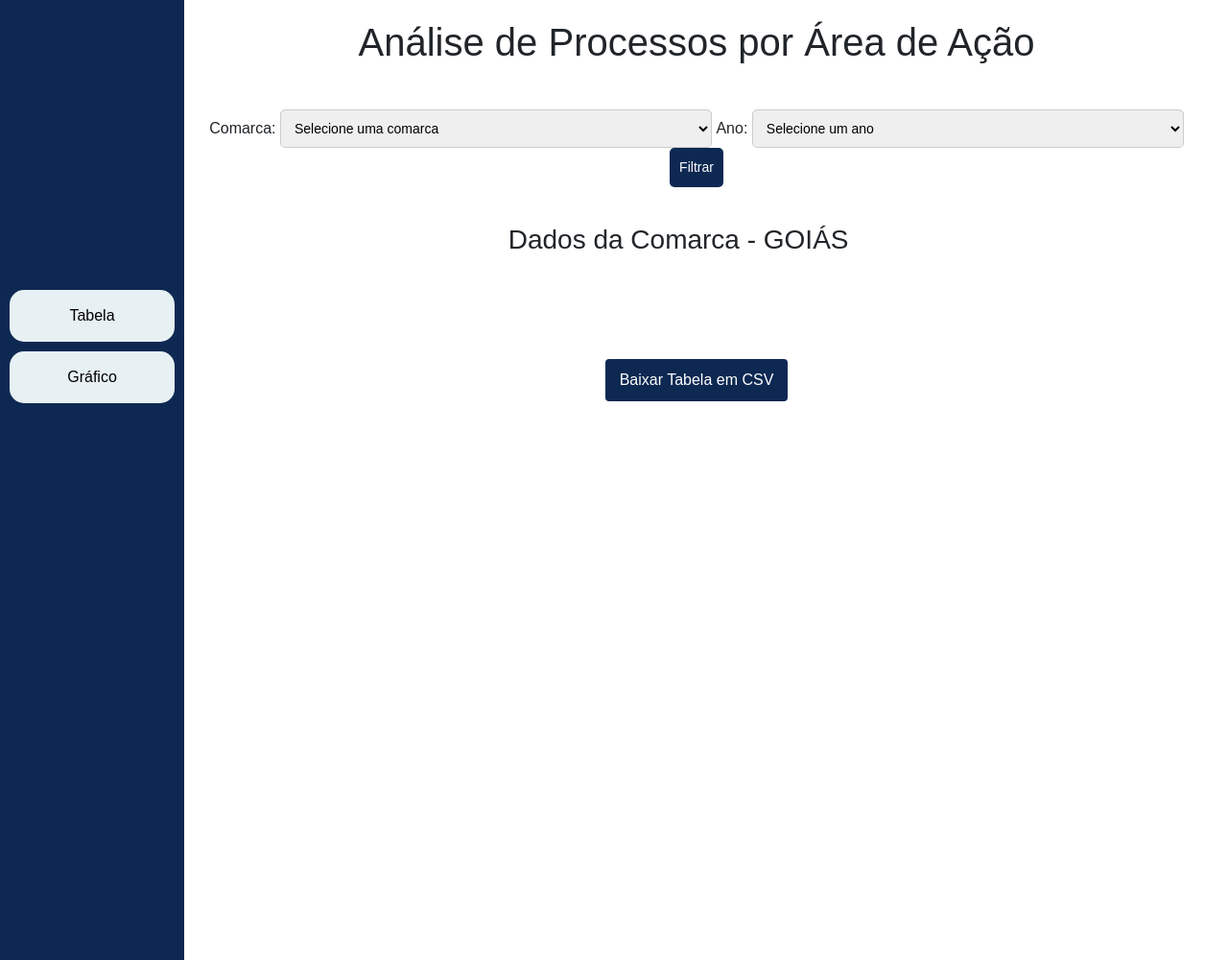
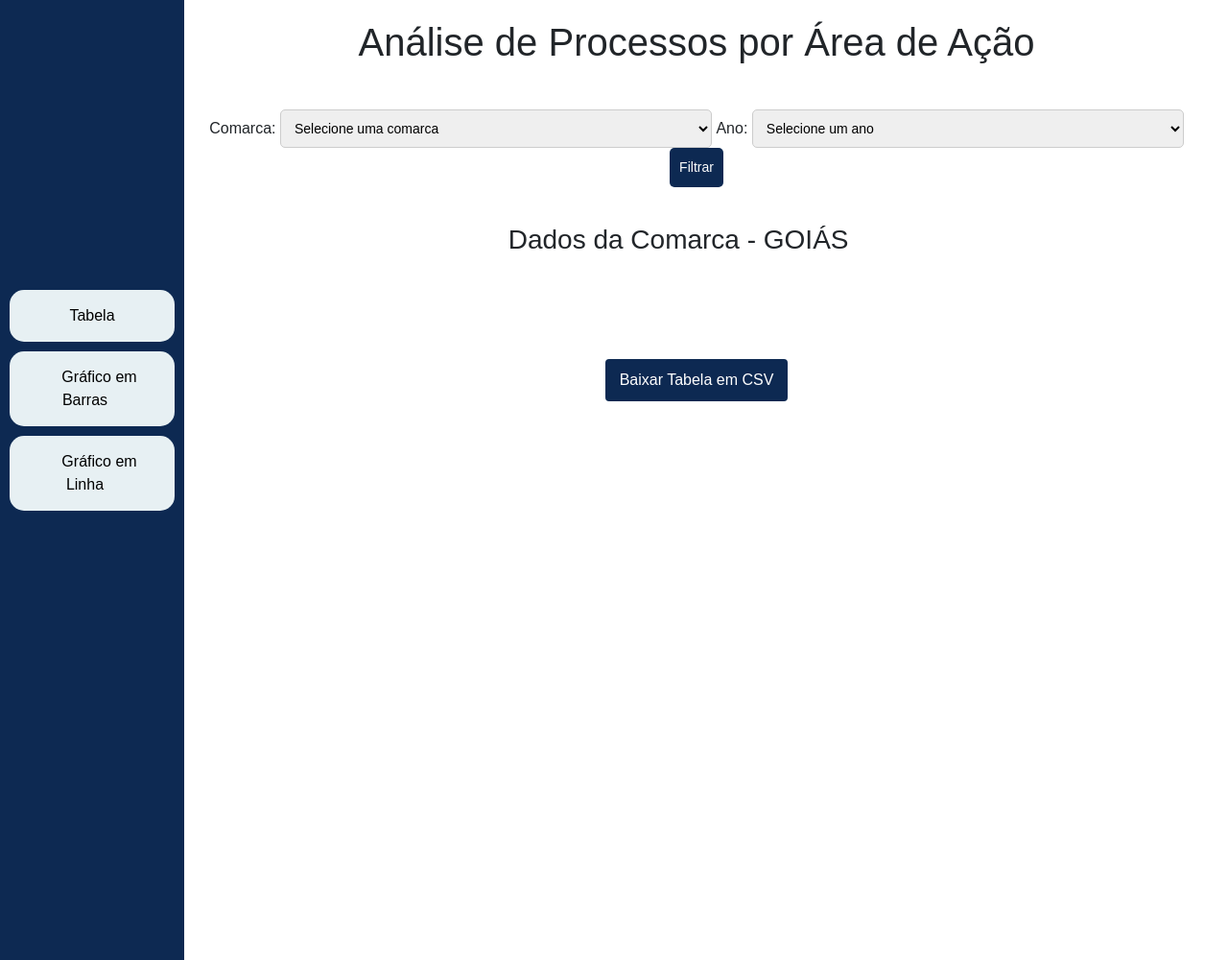
Before and after one commit to dvjuliocesar/TJGO_Projeto6_TxCongestionamento, a Flask app: template templates/base.html in a window 1280 px wide. Shown: the whole page at 96% size. Run offline with Flask 3, Linux system fonts and the light colour scheme; the template is opened without the code that fills it, so the values that code supplies are empty; parts of the project's set-up code (start-up, migrations or seed data) failed here and were passed over; some libraries are stand-ins or nearby versions.

Commit message:
Update base.html

```diff
--- a/templates/base.html
+++ b/templates/base.html
@@ -165,7 +165,11 @@
           </button>
 
           <button style="width: 90%; border: none; margin-top: 10px;">
-              <a href="/grafico" class="container mt-5" style="color: #000000;">Gráfico</a>
+              <a href="/grafico" class="container mt-5" style="color: #000000;">Gráfico em Barras</a>
+          </button>
+
+          <button style="width: 90%; border: none; margin-top: 10px;">
+              <a href="/grafico_linha" class="container mt-5" style="color: #000000;">Gráfico em Linha</a>
           </button>
       </div>
   </nav>
```
